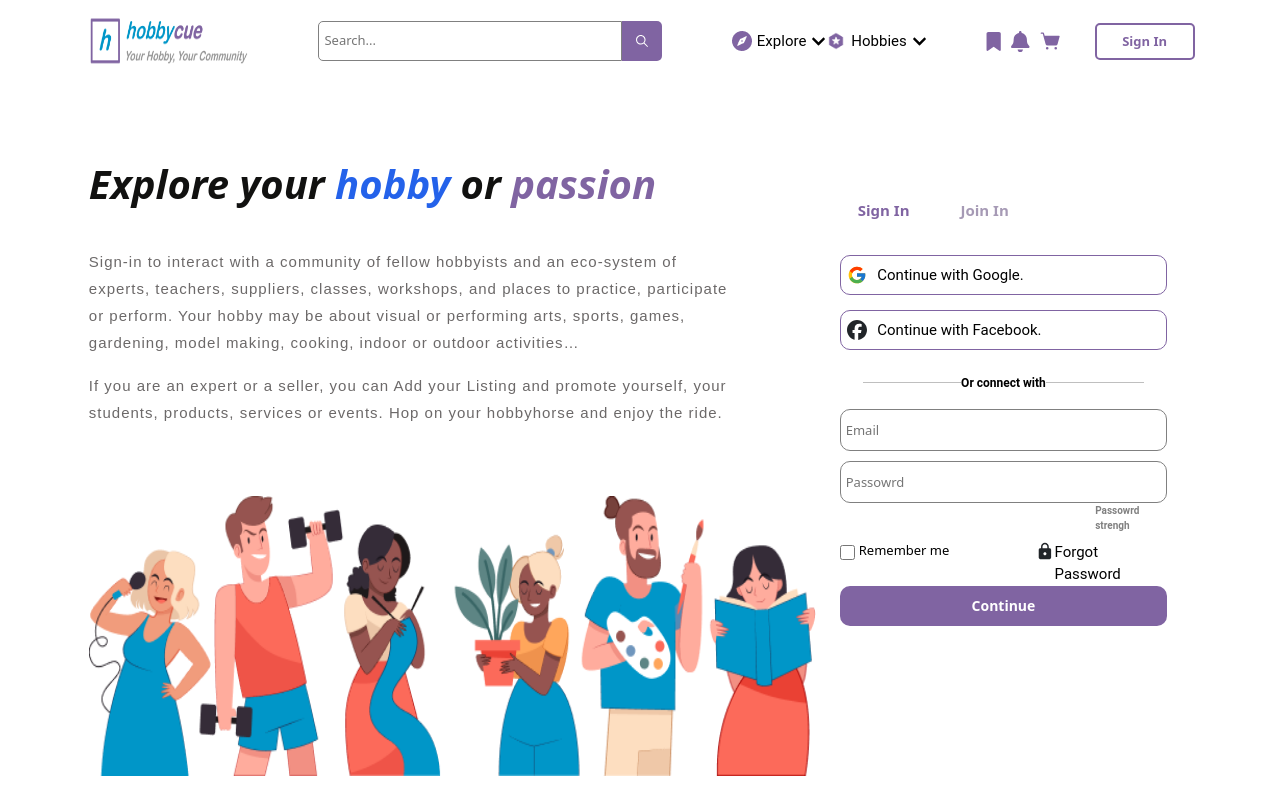
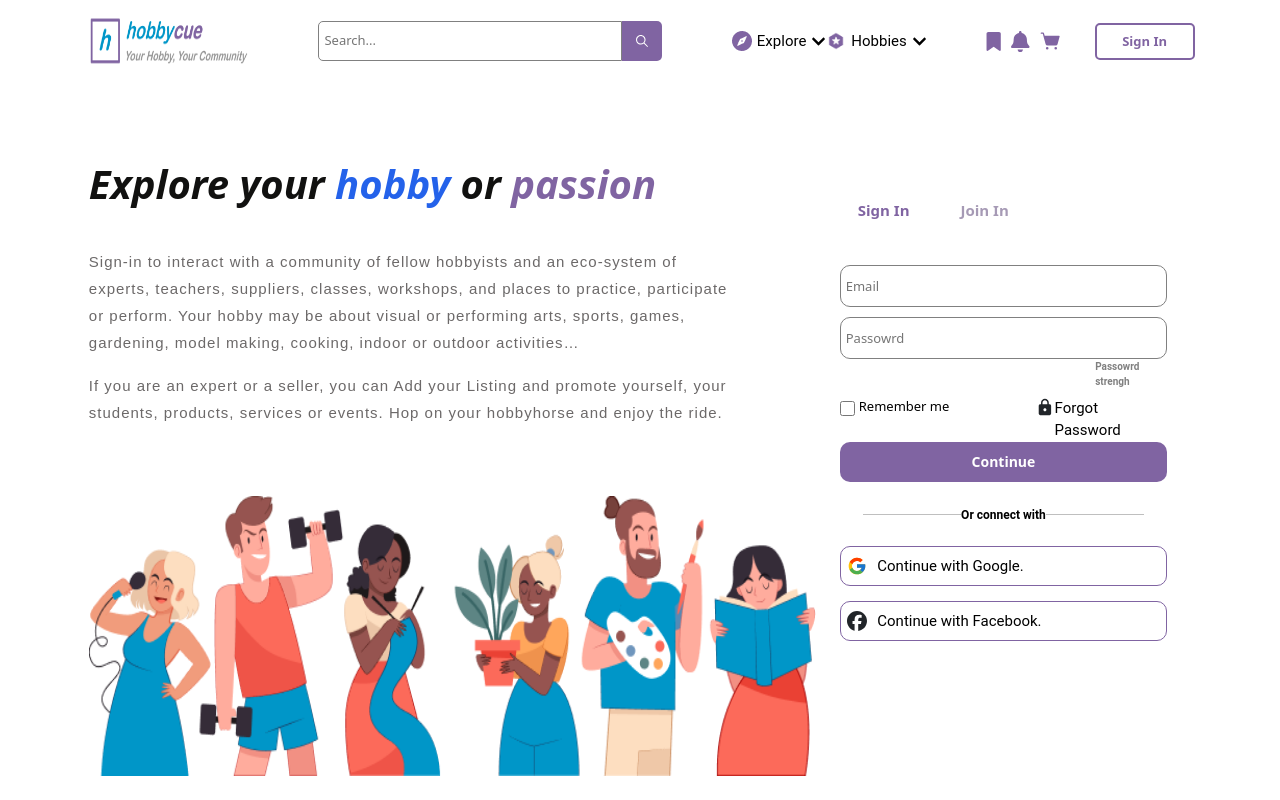
Before and after one commit to angalwarsupriya/new-hobby-cue-project, a React (Vite) app: page / in a window 1280 px wide. Shown: the top 800 px of the page. Built offline with nearby package versions, Linux system fonts and the light colour scheme.

Commit message:
maked order of logins

```diff
--- a/index.html
+++ b/index.html
@@ -3,7 +3,7 @@
   <head>
     <meta charset="UTF-8" />
     <link rel="icon" type="image/svg+xml" href="/vite.svg" />
-    <title>Vite + React</title>
+    <title>HobbyCue</title>
     <!-- meta content -->
     <meta name="viewport" content="width=device-width, initial-scale=1.0" />
     <meta name="description" content="Sign in to interact with a thriving community of fellow hobbyists and an ecosystem of experts, teachers, suppliers, classes, workshops, and places to practice, participate, or perform. Whether your hobby is visual or performing arts, sports, games, gardening, model making, cooking, or any indoor or outdoor activity, you'll find your tribe here. If you're an expert or a seller, you can add your listing to promote yourself, your students, products, services, or events. Hop on your hobbyhorse and enjoy the ride!">
--- a/src/components/HomePage/index.css
+++ b/src/components/HomePage/index.css
@@ -9,7 +9,7 @@
 
 @media screen and (max-width: 576px) {
   .main-bg-con{
-    min-height: 180vh;
+    min-height: 170vh;
 }
 }
 
--- a/src/components/LoginComponents/JoinInCompo/index.jsx
+++ b/src/components/LoginComponents/JoinInCompo/index.jsx
@@ -6,7 +6,23 @@ import { FaFacebook } from "react-icons/fa6";
 function JoinInCompo() {
   return (
     <div className='join-in-conatiner mt-md-4'>
-    <div className='login-con'>
+
+    <form className='form-con order-md-3'>
+        <input type='email' className='input' placeholder='Email'/>
+        <input type='password' className='input' placeholder='Passowrd'/>
+        <p className='strenth-p'>Passowrd strengh</p>
+
+        <div className='sumit-con mt-md-2'>
+            <p className='submmit-p mb-md-1'>by continuin, your agree to our <span className='span-p'>Terms of Service</span> and <span className='span-p'>Policy</span></p>
+            <button type='submit' className='submmit-btn'>Continue</button>
+        </div>
+    </form>
+    <div className='lin-con d-flex justify-content-center mt-md-3 order-md-2'>
+        <hr style={{fontWeight:'bolder', color:'black' ,width:'30%'}}/>
+        <p className='line-p'>Or connect with</p>
+        <hr style={{fontWeight:'bolder', color:'black',width:'30%'}}/>
+    </div>
+    <div className='login-con order-md-1' >
         <div className='box'>
             <FcGoogle className='g-i'/>
             <p className='continue-p'>Continue with Google.</p>
@@ -17,21 +33,6 @@ function JoinInCompo() {
             <p className='continue-p'>Continue with Facebook.</p>
         </div>
     </div>
-    <div className='lin-con d-flex justify-content-center mt-md-3'>
-        <hr style={{fontWeight:'bolder', color:'black' ,width:'30%'}}/>
-        <p className='line-p'>Or connect with</p>
-        <hr style={{fontWeight:'bolder', color:'black',width:'30%'}}/>
-    </div>
-    <form className='form-con'>
-        <input type='email' className='input' placeholder='Email'/>
-        <input type='password' className='input' placeholder='Passowrd'/>
-        <p className='strenth-p'>Passowrd strengh</p>
-
-        <div className='sumit-con mt-md-2'>
-            <p className='submmit-p mb-md-1'>by continuin, your agree to our <span className='span-p'>Terms of Service</span> and <span className='span-p'>Policy</span></p>
-            <button type='submit' className='submmit-btn'>Continue</button>
-        </div>
-    </form>
 </div>
   )
 }
--- a/src/components/LoginComponents/SignInCompo/index.jsx
+++ b/src/components/LoginComponents/SignInCompo/index.jsx
@@ -6,23 +6,8 @@ import { IoMdLock } from "react-icons/io";
 function SignInCompo() {
   return (
     <div className='sign-in-conatiner mt-md-4'>
-        <div className='login-con'>
-            <div className='box'>
-                <FcGoogle className='g-i'/>
-                <p className='continue-p'>Continue with Google.</p>
-           </div>
 
-            <div className='box'>
-                <FaFacebook className='g-i'/>
-                <p className='continue-p'>Continue with Facebook.</p>
-            </div>
-        </div>
-        <div className='lin-con d-flex justify-content-center mt-md-3'>
-            <hr style={{fontWeight:'bolder', color:'black' ,width:'30%'}}/>
-            <p className='line-p'>Or connect with</p>
-            <hr style={{fontWeight:'bolder', color:'black',width:'30%'}}/>
-        </div>
-        <form className='form-con'>
+        <form className='form-con order-md-3'>
             <input type='email' className='input' placeholder='Email'/>
             <input type='password' className='input' placeholder='Passowrd'/>
             <p className='strenth-p'>Passowrd strengh</p>
@@ -40,7 +25,24 @@ function SignInCompo() {
                 </div>
                 <button type='submit' className='submmit-btn'>Continue</button>
             </div>
-        </form>
+          </form>
+          <div className='lin-con d-flex justify-content-center mt-md-3 order-md-2'>
+            <hr style={{fontWeight:'bolder', color:'black' ,width:'30%'}}/>
+            <p className='line-p'>Or connect with</p>
+            <hr style={{fontWeight:'bolder', color:'black',width:'30%'}}/>
+        </div>
+          <div className='login-con order-md-1'>
+            <div className='box'>
+                <FcGoogle className='g-i'/>
+                <p className='continue-p'>Continue with Google.</p>
+           </div>
+
+            <div className='box'>
+                <FaFacebook className='g-i'/>
+                <p className='continue-p'>Continue with Facebook.</p>
+            </div>
+          </div>
+
     </div>
   )
 }
```
